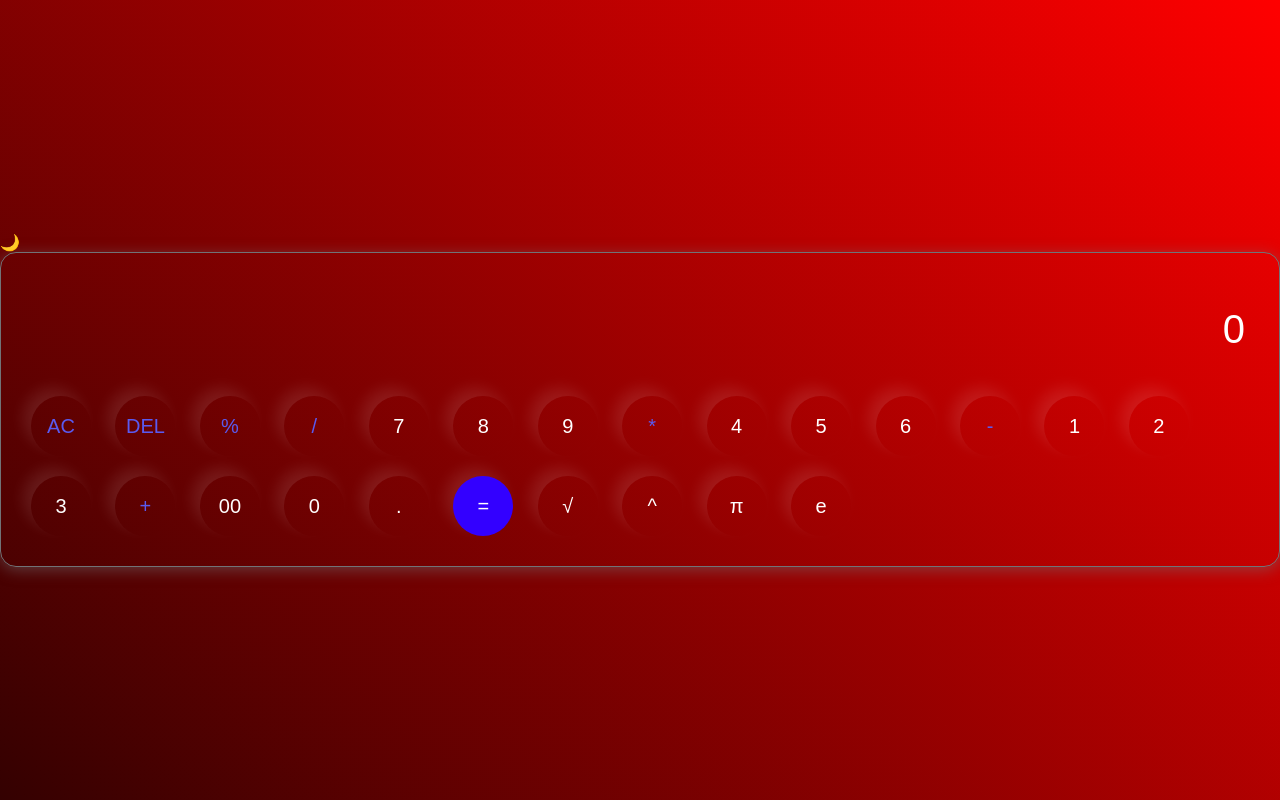
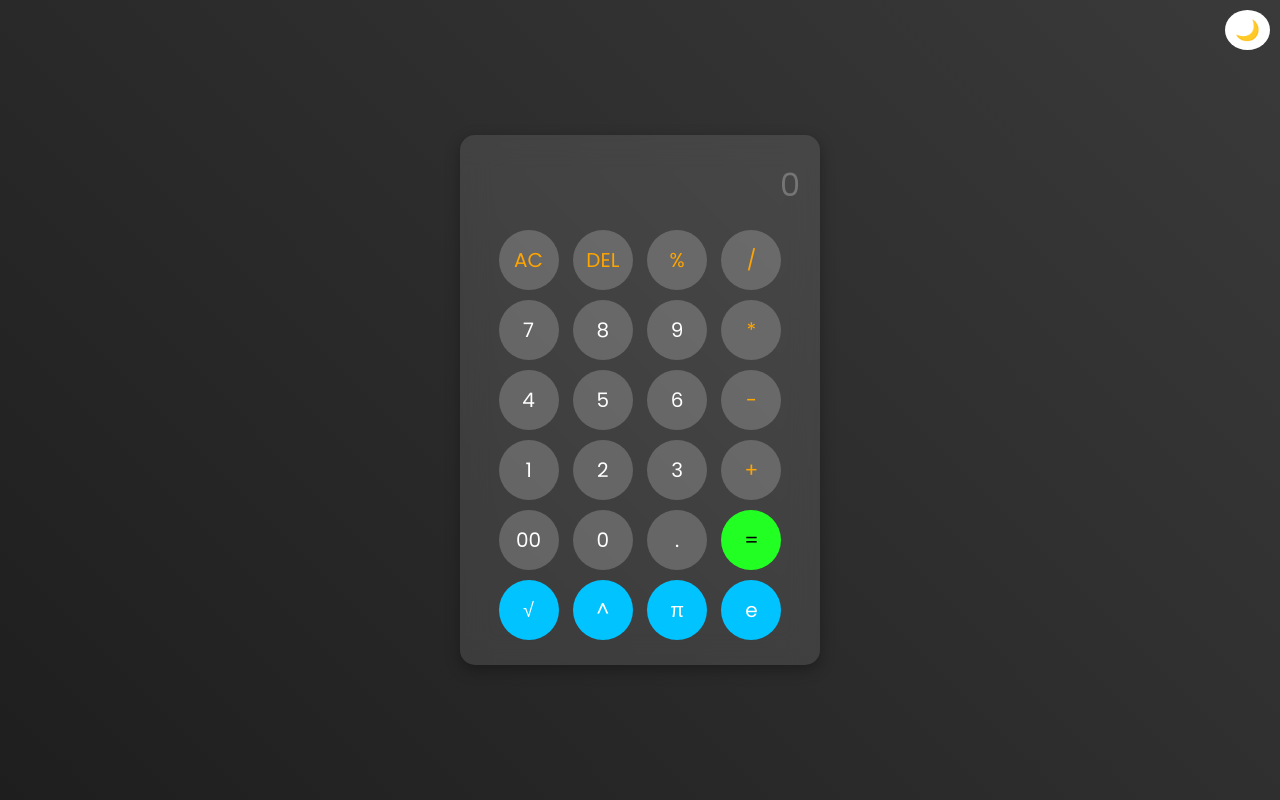
Before and after one commit to Muhammad-Shoaib-1/Calculator, a plain HTML site: page index.html in a window 1280 px wide. Drawn offline with Linux system fonts and the light colour scheme.

Commit message:
Update style.css

```diff
--- a/style.css
+++ b/style.css
@@ -1,57 +1,125 @@
-*{
+/* Import Google Font */
+@import url('https://fonts.googleapis.com/css2?family=Poppins:wght@300;400;600&display=swap');
+
+* {
     margin: 0;
     padding: 0;
     box-sizing: border-box;
-    font-family: 'poppins' ,sans-serif ;
+    font-family: 'Poppins', sans-serif;
 }
-body{
-    width: 100%;
-    height: 100vh;
+
+body {
     display: flex;
     justify-content: center;
     align-items: center;
-    background: linear-gradient(45deg, rgb(52, 1, 1),#ff0000);
-    /* background-image: url(); */
-    filter: blur();
+    height: 100vh;
+    background: linear-gradient(45deg, #1e1e1e, #3a3a3a);
+    transition: 0.4s;
 }
-.calculator{
-    border: 1px solid , #717377;
+
+.container {
+    /* position: relative; */
+    display: flex;
+    text-align: center;
+}
+
+.theme-toggle {
+    position: absolute;
+    top: 10px;
+    right: 10px;
+    background: white;
+    padding: 5px 10px;
+    border-radius: 50%;
+    cursor: pointer;
+    font-size: 20px;
+}
+
+.calculator {
+    background: rgba(255, 255, 255, 0.1);
+    backdrop-filter: blur(15px);
+    border-radius: 15px;
     padding: 20px;
-    border-radius: 16px;
+    box-shadow: 0 5px 15px rgba(0, 0, 0, 0.3);
+    width: 360px;
+}
+
+input {
+    width: 100%;
+    height: 60px;
+    font-size: 2em;
+    text-align: right;
+    border: none;
     background: transparent;
-    box-shadow: 0px 3px 15px rgba(113, 115, 119, 0.5);
+    color: white;
+    outline: none;
+    margin-bottom: 10px;
 }
-input{
-    width: 100%;
+
+button {
+    width: 60px;
+    height: 60px;
+    margin: 5px;
+    font-size: 20px;
+    border-radius: 50%;
     border: none;
-    padding: 24px;
-    margin: 10px;
-    background: transparent;
-    box-shadow: 0px 3px 15px rgbs(84, 84, 84, 0.1);
-    font-size: 40px;
-    text-align: right;
+    background: rgba(255, 255, 255, 0.2);
+    color: white;
     cursor: pointer;
+    transition: 0.3s;
+}
+
+button:hover {
+    background: rgba(255, 255, 255, 0.4);
+}
+
+.equalbtn {
+    background: rgb(34, 255, 34);
+    color: black;
+}
+
+.operator {
+    color: orange;
+}
+
+.extra {
+    background: rgb(0, 195, 255);
+}
+
+/* .history-container {
+    background: rgba(255, 255, 255, 0.053);
+    border-radius: 10px;
+    padding: 10px;
+    margin-left: 10px;
+    height: 560px;
+    width: 300px;
+    overflow-y: auto;
+}
+
+.history-container h1 {
+    font-size: 27px;
     color: white;
 }
-input::placeholder{
+
+#history {
+    list-style: none;
+    padding: 0;
+    color: white;
+    font-size: 18px;
+} */
+
+.dark-mode {
+    background: #121212;
+}
+
+.dark-mode .calculator {
+    background: rgba(50, 50, 50, 0.8);
+}
+
+.dark-mode button {
+    background: rgba(200, 200, 200, 0.2);
+}
+
+.dark-mode .theme-toggle {
+    background: black;
     color: white;
 }
-button{
-    border: none;
-    width: 60px;
-    height: 60px;
-    margin: 10px;
-    border-radius: 50%;
-    background: transparent;
-    color: white;
-    font-size: 20px;
-    box-shadow: -8px -8px 15px rgba(255, 255, 266, 0.1);
-    cursor: pointer;
-}
-.equalbtn{
-    background-color: rgb(51, 0, 255);
-
-}
-.operator{
-    color: rgb(90, 90, 239)
-}
```
